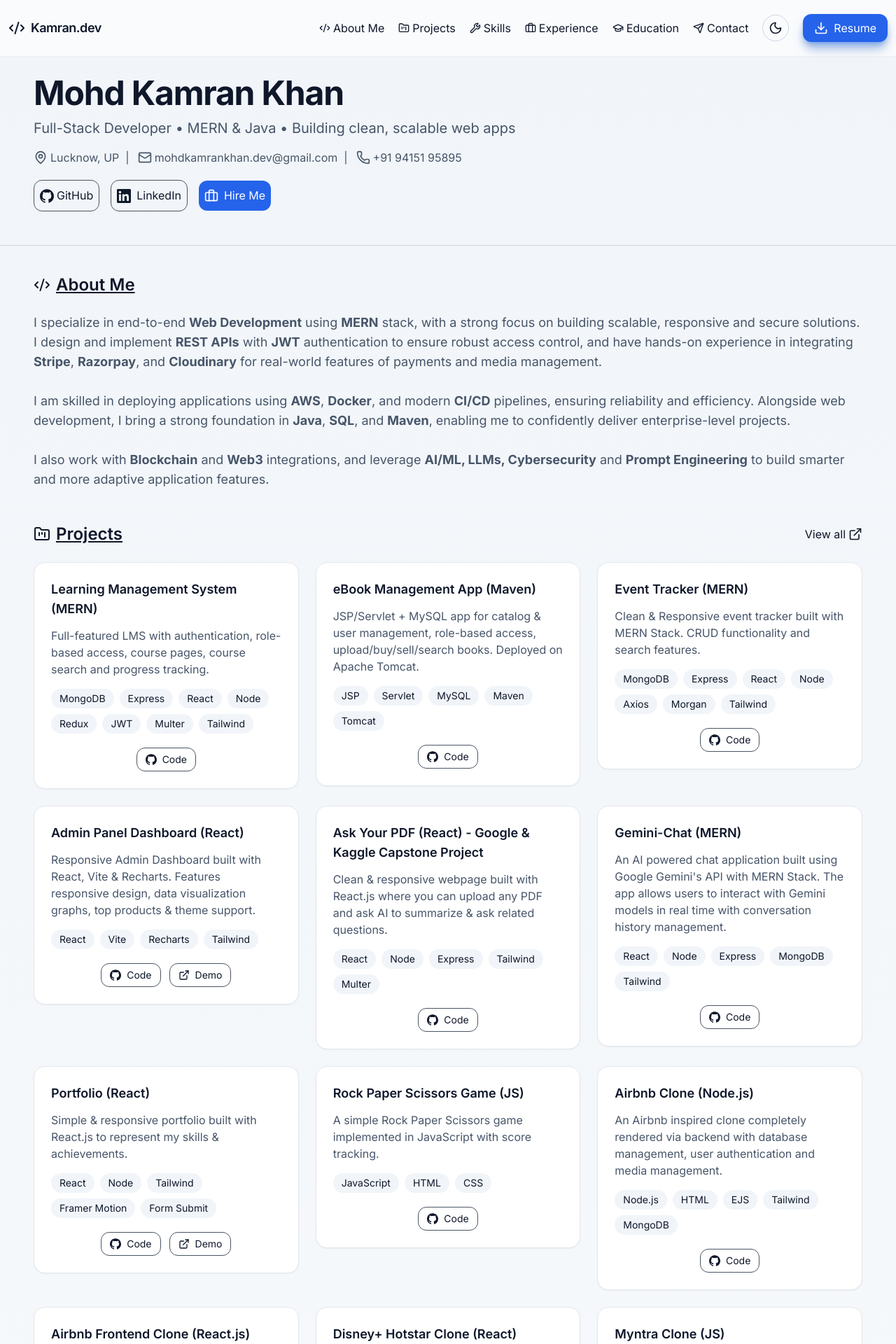
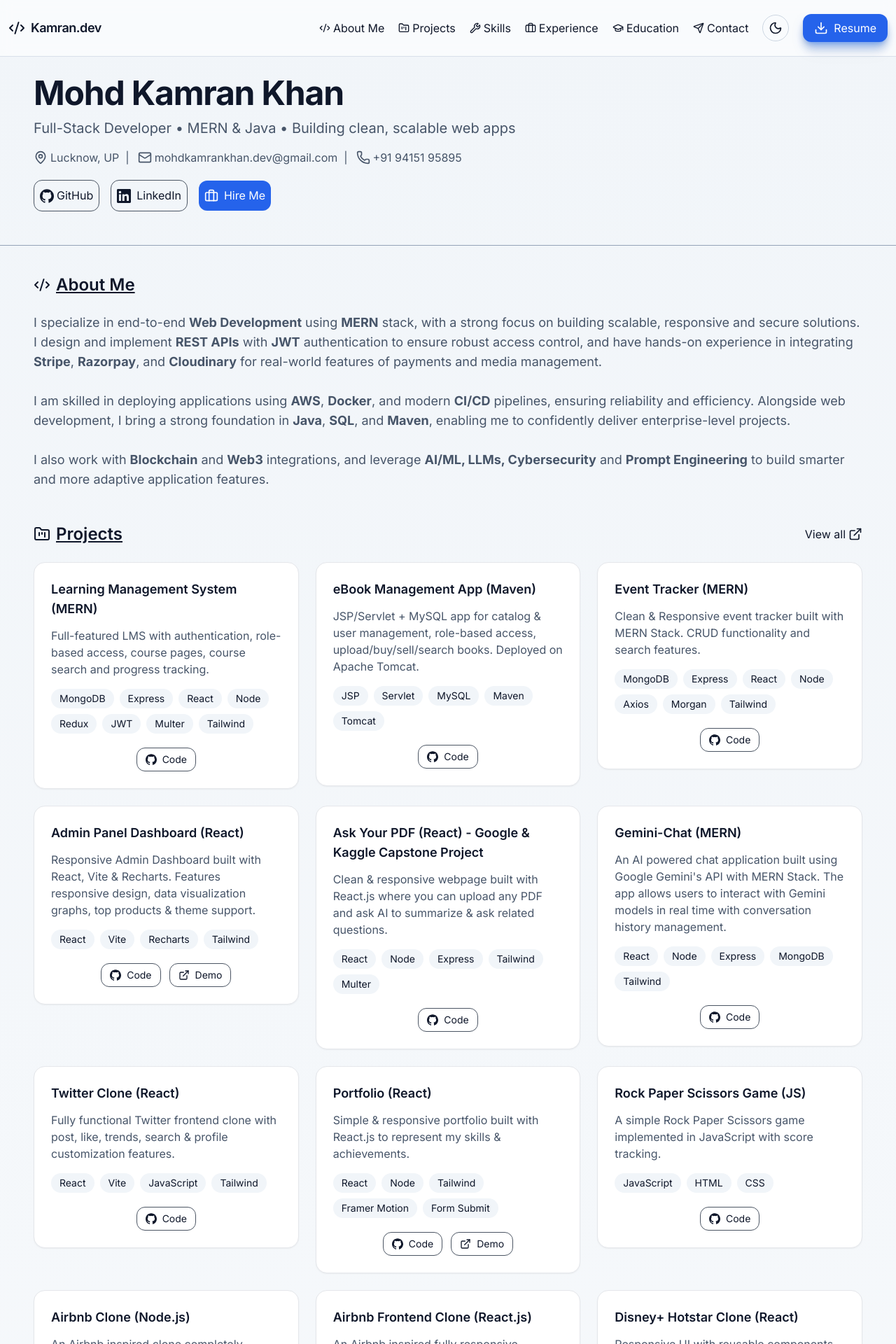
Before and after one commit to mohdkamran-khan/KAMRAN-portfolio, a React (Vite) app: page / in a window 1280 px wide. Shown: the top 1920 px of the page at 70% size. Built offline with nearby package versions, Linux system fonts and the light colour scheme.

Commit message:
Updated Resume

```diff
--- a/src/App.jsx
+++ b/src/App.jsx
@@ -127,6 +127,17 @@ const projects = [
     repo: "https://github.com/mohdkamran-khan/Gemini-Chat",
     details:
       "Implemented using React for functionality and Tailwind for layout. Features responsive design & uses Fetch API & MongoDB for data management.",
+  },
+   {
+    slug: "Twitter Clone-React",
+    title: "Twitter Clone (React)",
+    description:
+      "Fully functional Twitter frontend clone with post, like, trends, search & profile customization features.",
+    stack: ["React", "Vite", "JavaScript", "Tailwind"],
+    link: "#",
+    repo: "https://github.com/mohdkamran-khan/Twitter_Clone",
+    details:
+      "Twitter inspired React+Tailwind fully functional frontend clone.",
   },
   {
     slug: "Portfolio-React",
@@ -304,12 +315,16 @@ const extracurricular = [
   {
     points: [
       "Participated in 5 day AI Agents Intensive Course by Google & Kaggle & built a Capstone Project 'Ask Your PDF' that uses AI to summarize PDF's & answer related questions.",
+      "Completed Advanced Software Engineering Job Simulation by Walmart & Forage.",
+      "Achieved Diamond League Badge on Google Cloud Skills.",
       "Participated in Google DevFest, Lucknow 2025.",
       "Participated in Google Cloud Skills Boost and achieved Level3: Gen AI Badge.",
-      "Achieved Diamond League Badge on Google Cloud Skills.",
+      "Participated in 1 day Practical Mixed Element Meshing for Real World Engineering Components by SKYYSKILL.",
+      "Participated in 1 day Data Leadership World Summit 1.0 by Microsoft & UP Power BI Club.",
       "Participated in Ethical Hacking Workshop by Skill Lab & AITD.",
       "Participated in Low-level Design Masterclass by Scaler Academy.",
       "Participated in Web Development Bootcamp with HTML CSS PHP MySQL Wordpress by Udemy",
+      "Participated in Fullstack Development Workshop by SkillEcted",
       "Student Council & Alumni Association — Managed projects, student relations, convocations and fests.",
       "NSS — Volunteered in community health and education programs.",
       "Participated in Inter Departmental University Sports Meet - Cricket & Volley Ball.",
@@ -513,7 +528,7 @@ export default function PortfolioSite() {
       className="min-h-screen bg-gradient-to-b from-slate-100 to-white text-slate-900 dark:from-slate-900 dark:to-slate-950 dark:text-slate-50 font-inter"
     >
       {/* Navbar */}
-      <header className="sticky top-0 z-50 backdrop-blur supports-[backdrop-filter]:bg-white/60 dark:supports-[backdrop-filter]:bg-slate-900/60 border-b border-slate-200/60 dark:border-slate-800">
+      <header className="sticky top-0 z-50 backdrop-blur supports-[backdrop-filter]:bg-white/60 dark:supports-[backdrop-filter]:bg-slate-900/60 border-b border-slate-300/70 dark:border-slate-800">
         <nav className="max-w-7xl mx-auto px-3 py-5 flex items-center justify-between">
           {/* Logo */}
           <div className="flex items-center gap-2 cursor-pointer">
@@ -748,7 +763,7 @@ export default function PortfolioSite() {
       </section>
 
       {/* Separator */}
-      <div className="border-t border-slate-300 dark:border-slate-700 max-w-7xl mx-auto px-6 mt-12"></div>
+      <div className="border-t border-slate-400 dark:border-slate-700 max-w-7xl mx-auto px-6 mt-12"></div>
 
       {/* About */}
       <section
```
Also changed, not shown: 2 other files (tests, documents, lock files or other folders).
